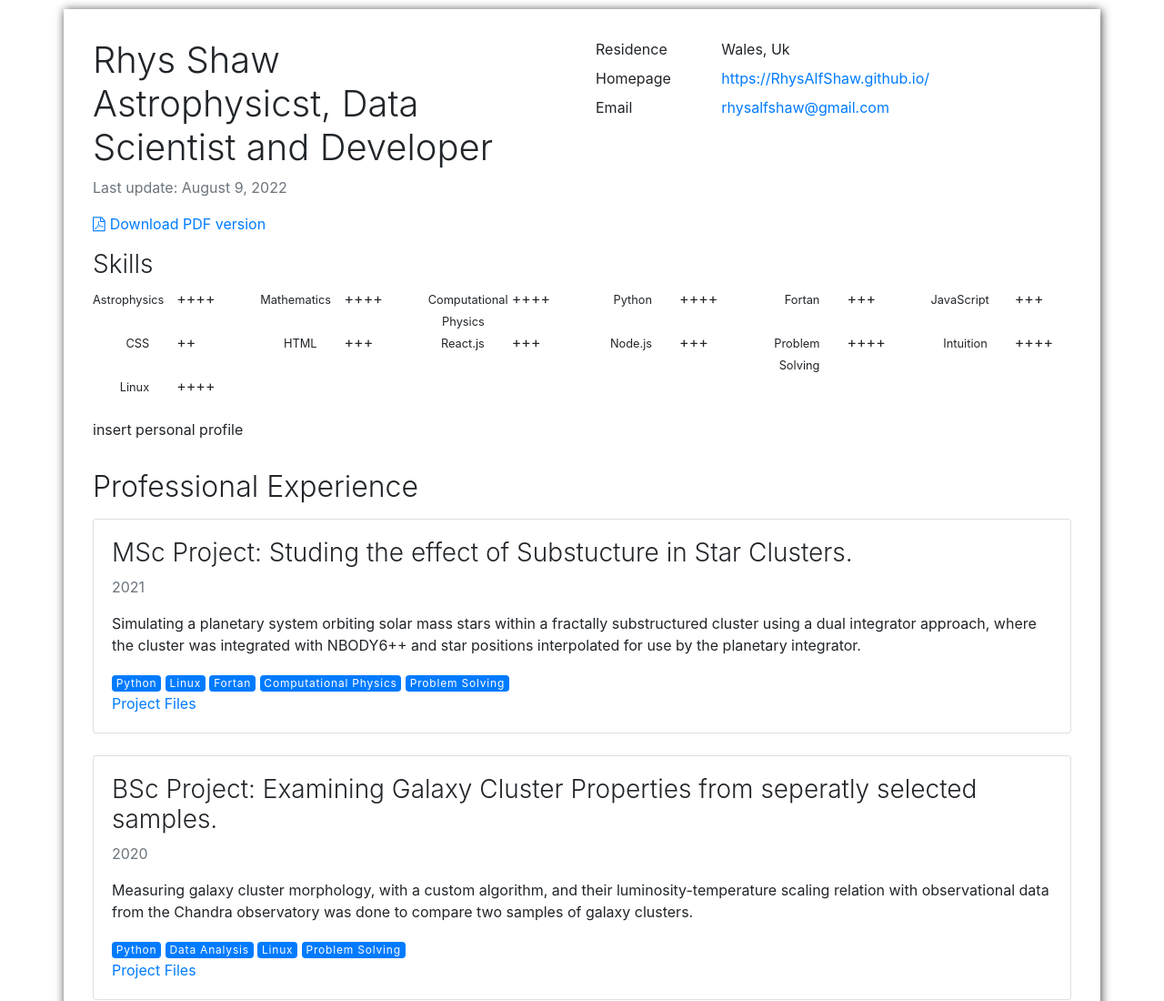
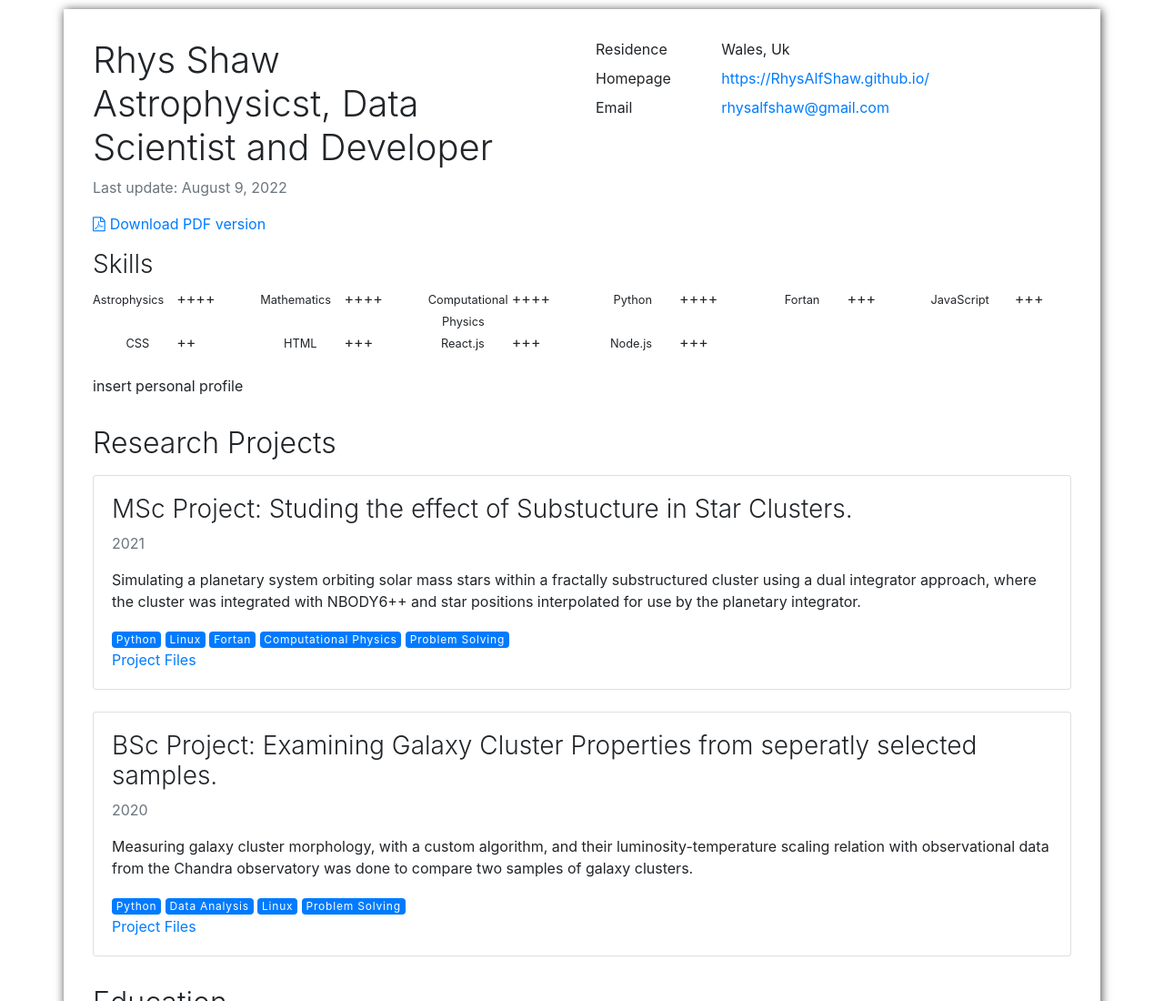
Before and after one commit to RhysAlfShaw/CV, a plain HTML site: page index.html in a window 1280 px wide. Shown: the top 1100 px of the page at 91% size. Drawn offline with nearby package versions, Linux system fonts and the light colour scheme.

Commit message:
Deploying to gh-pages from  @ 3385963acb2988446a6e513912ea419156391b5c 🚀

```diff
--- a/index.html
+++ b/index.html
@@ -100,31 +100,13 @@
         <div class="col-print-1 col-3 col-md-2 col-lg-1">
             +++
         </div>
-        <div class="col-print-1 col-3 col-md-2 col-lg-1 text-right">
-            <small>Problem Solving</small>
-        </div>
-        <div class="col-print-1 col-3 col-md-2 col-lg-1">
-            ++++
-        </div>
-        <div class="col-print-1 col-3 col-md-2 col-lg-1 text-right">
-            <small>Intuition</small>
-        </div>
-        <div class="col-print-1 col-3 col-md-2 col-lg-1">
-            ++++
-        </div>
-        <div class="col-print-1 col-3 col-md-2 col-lg-1 text-right">
-            <small>Linux</small>
-        </div>
-        <div class="col-print-1 col-3 col-md-2 col-lg-1">
-            ++++
-        </div>
     </div>
 
     <p>
         insert personal profile
     </p>
 
-    <h2>Professional Experience</h2>
+    <h2>Research Projects</h2>
     <div class="card mb-4">
         <div class="card-body">
             <h3>MSc Project: Studing the effect of Substucture in Star Clusters.</h3>
```
Also changed, not shown: 1 other file.
